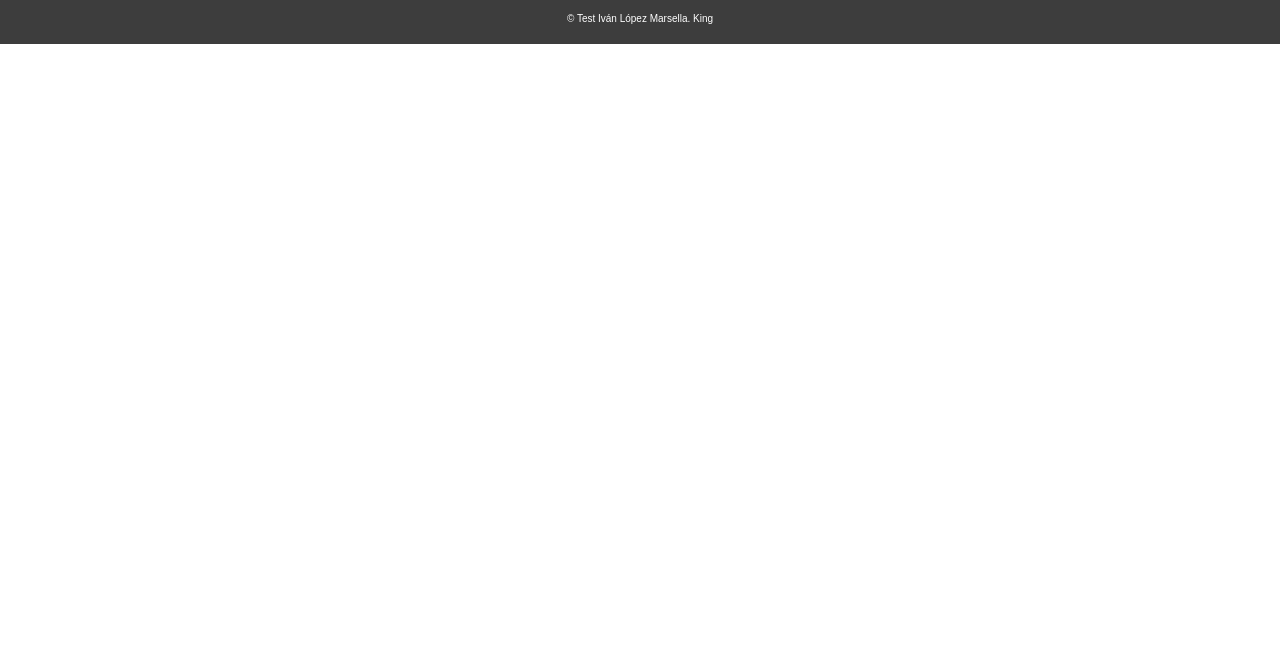
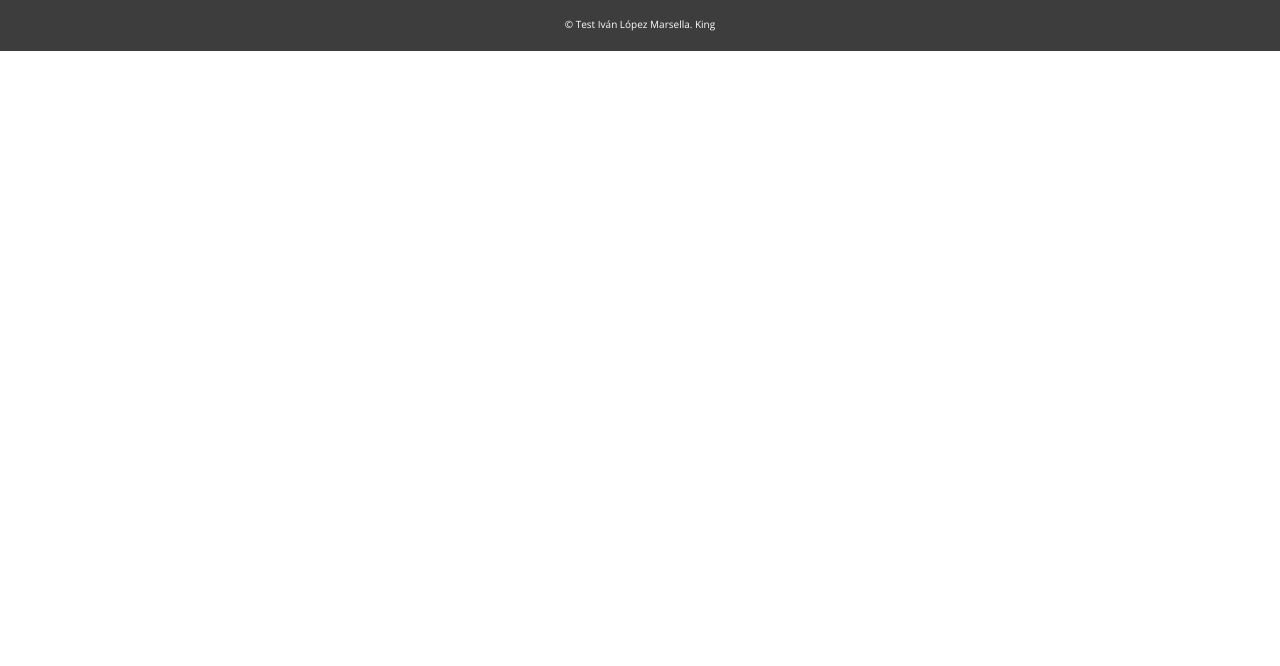
Before and after one commit to Ivlo/angularapp, a website: page index.html in a window 1280 px wide. Shown: the part 134-800 px from the top of the page. Drawn offline with nearby package versions, Linux system fonts and the light colour scheme.

Commit message:
add typography

```diff
--- a/assets/scss/layout.scss
+++ b/assets/scss/layout.scss
@@ -1,6 +1,7 @@
-/* =========== */
-/* = HEADER = */
-/* ========== */
+body {
+  font-family: 'Open Sans', sans-serif;
+  font-weight: 400;
+}
 
 header {
   padding-bottom:20px;
--- a/assets/scss/modules.scss
+++ b/assets/scss/modules.scss
@@ -41,8 +41,9 @@
 .m_heading {
   margin-left: 10px;
   margin-bottom:20px;
+  font-family: 'Roboto', sans-serif;
   font-size:40px;
-  font-weight:600;
+  font-weight:400;
   color:#ff6a00;
 }
 
--- a/index.html
+++ b/index.html
@@ -3,6 +3,8 @@
 <head>
   <meta charset="UTF-8">
   <title>Angular App</title>
+  <link href='http://fonts.googleapis.com/css?family=Roboto' rel='stylesheet' type='text/css'>
+  <link href='http://fonts.googleapis.com/css?family=Open+Sans' rel='stylesheet' type='text/css'>
   <link href="assets/css/style.css" rel="stylesheet" type="text/css">
 </head>
 <body>
```
Also changed, not shown: assets/css/style.css, assets/scss/style.scss (line endings or trailing spaces), 2 other files.
